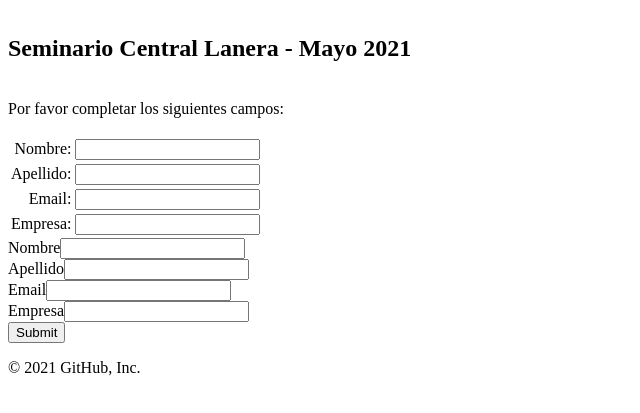
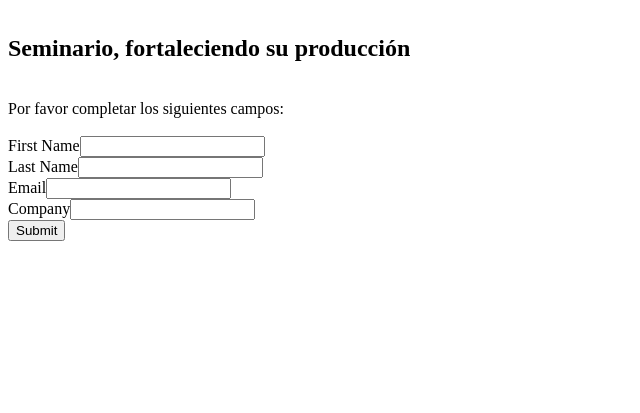
Before and after one commit to ivignolo/arion-demo-webtolead, a plain HTML site: page index.html in a window 1280 px wide. Shown: the part 71-484 px from the top of the page, without its empty margins (0-640 px from the left). Drawn offline with Linux system fonts and the light colour scheme.

Commit message:
Update index.html

```diff
--- a/index.html
+++ b/index.html
@@ -23,39 +23,20 @@
 <!--  value="ignacio@arionkoder.com">                                         -->
 <!--  ----------------------------------------------------------------------  -->
 
-<img src="http://central-lanera.com.uy/sitio/imagenes/logoCentralLanera.png" width="200" height="60"><br><br>
+<img src="https://vitalforce.com.uy/wp-content/uploads/2021/02/LOGO-VITALFORCE-URUGUAY.jpg" width="200" height="60"><br><br>
 
-<h2> Seminario Central Lanera - Mayo 2021</h2>
+<h2> Seminario, fortaleciendo su producción</h2>
 
 <br>
 <label for="title">Por favor completar los siguientes campos:</label><br><br>
 
-<table>
-    <tr>
-      <td align="right">Nombre:</td>
-      <td align="left"><input  id="first_name" maxlength="40" name="first_name" size="20" type="text" /></td>
-    </tr>
-    <tr>
-      <td align="right">Apellido:</td>
-      <td align="left"><input  id="last_name" maxlength="80" name="last_name" size="20" type="text" /></td>
-    </tr>
-    <tr>
-      <td align="right">Email:</td>
-      <td align="left"><input  id="email" maxlength="80" name="email" size="20" type="text" /></td>
-    </tr>
-    <tr>
-      <td align="right">Empresa:</td>
-      <td align="left"><input  id="company" maxlength="40" name="company" size="20" type="text" /></td>
-    </tr>
-</table>
+<label for="first_name">First Name</label><input  id="first_name" maxlength="40" name="first_name" size="20" type="text" /><br>
 
-<label for="first_name">Nombre</label><input  id="first_name" maxlength="40" name="first_name" size="20" type="text" /><br>
-
-<label for="last_name">Apellido</label><input  id="last_name" maxlength="80" name="last_name" size="20" type="text" /><br>
+<label for="last_name">Last Name</label><input  id="last_name" maxlength="80" name="last_name" size="20" type="text" /><br>
 
 <label for="email">Email</label><input  id="email" maxlength="80" name="email" size="20" type="text" /><br>
 
-<label for="company">Empresa</label><input  id="company" maxlength="40" name="company" size="20" type="text" /><br>
+<label for="company">Company</label><input  id="company" maxlength="40" name="company" size="20" type="text" /><br>
 
 
 <input type="hidden" name="Campaign_ID" value="7015e000000JvyFAAS" />
@@ -64,4 +45,3 @@
 <input type="submit" name="submit">
 
 </form>
-© 2021 GitHub, Inc.
```
